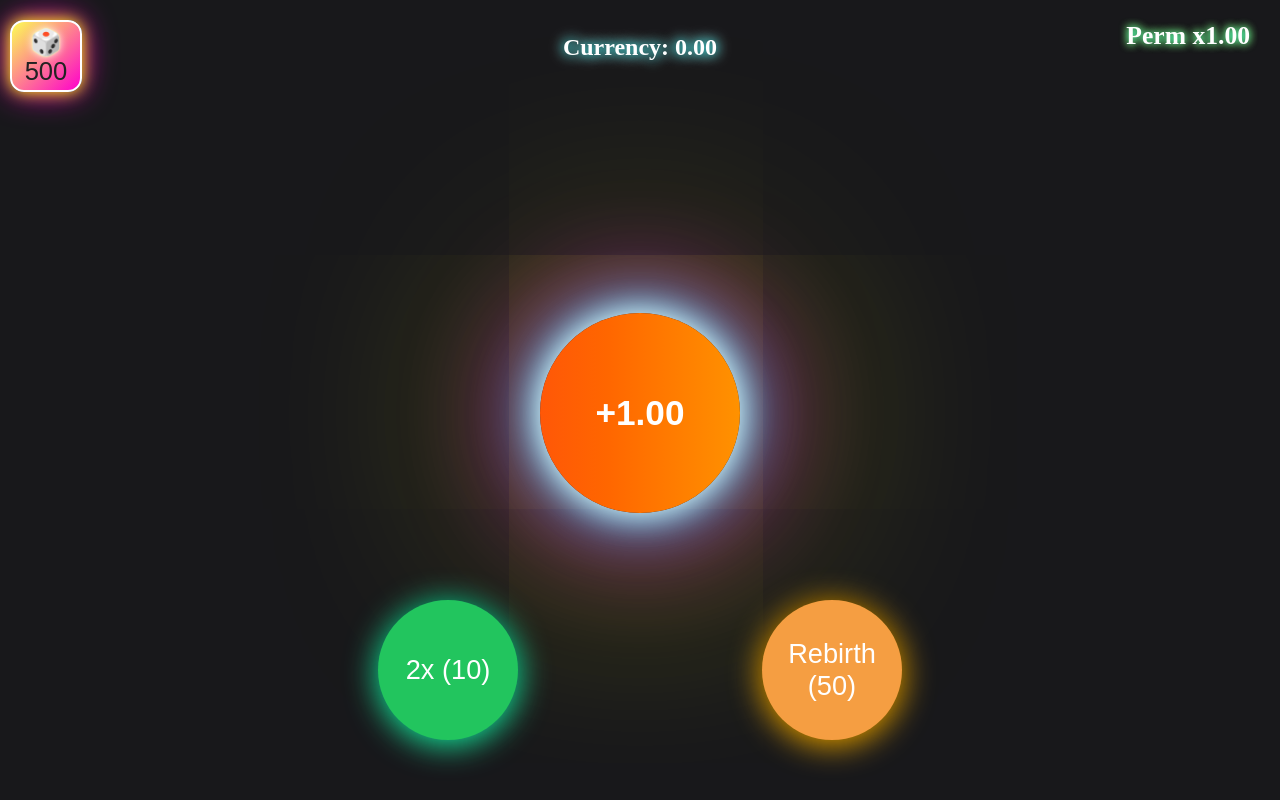
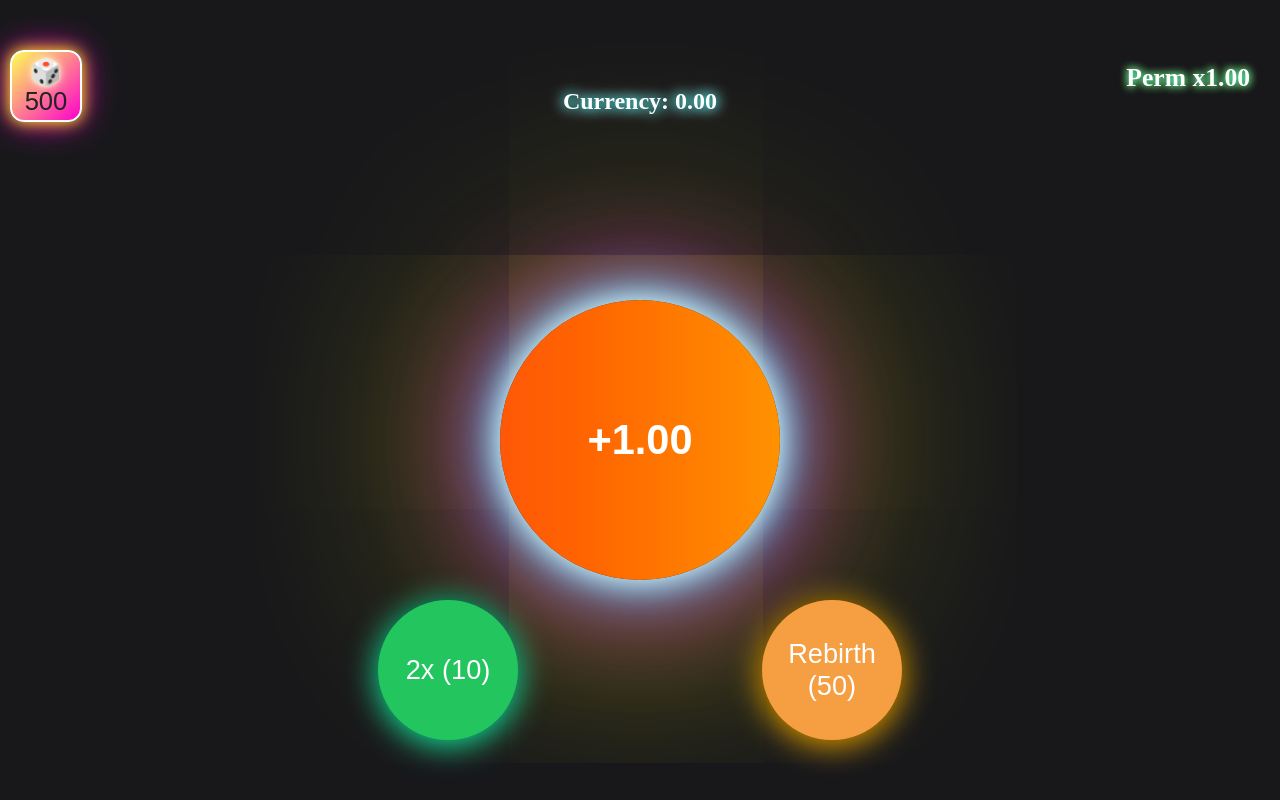
Before and after one commit to aares2ks08/T-rvabender44, a website: page public/index.html in a window 1280 px wide. Drawn offline with Linux system fonts and the light colour scheme.

Commit message:
index.html

```diff
--- a/public/index.html
+++ b/public/index.html
@@ -26,7 +26,7 @@
       align-items: center;
       justify-content: center;
       position: relative;
-      margin-top: 10px;
+      margin-top: 40px; /* Increased for more space above */
     }
     #perm-multiplier {
       position: absolute;
@@ -44,7 +44,7 @@
       color: #fff;
       user-select: none;
       text-shadow: 0 0 12px #0ff, 0 0 16px #fff;
-      margin: 24px auto 0 auto;
+      margin: 48px auto 0 auto; /* More margin-top to move down */
       display: block;
     }
     #luck-btn {
@@ -89,12 +89,12 @@
       width: 100%;
     }
     #main-btn {
-      width: 200px;
-      height: 200px;
+      width: 280px;        /* Much bigger */
+      height: 280px;
       border-radius: 50%;
       border: none;
       cursor: pointer;
-      font-size: 2.2rem;
+      font-size: 2.6rem;   /* Bigger text */
       color: #fff;
       outline: none;
       font-weight: bold;
```
